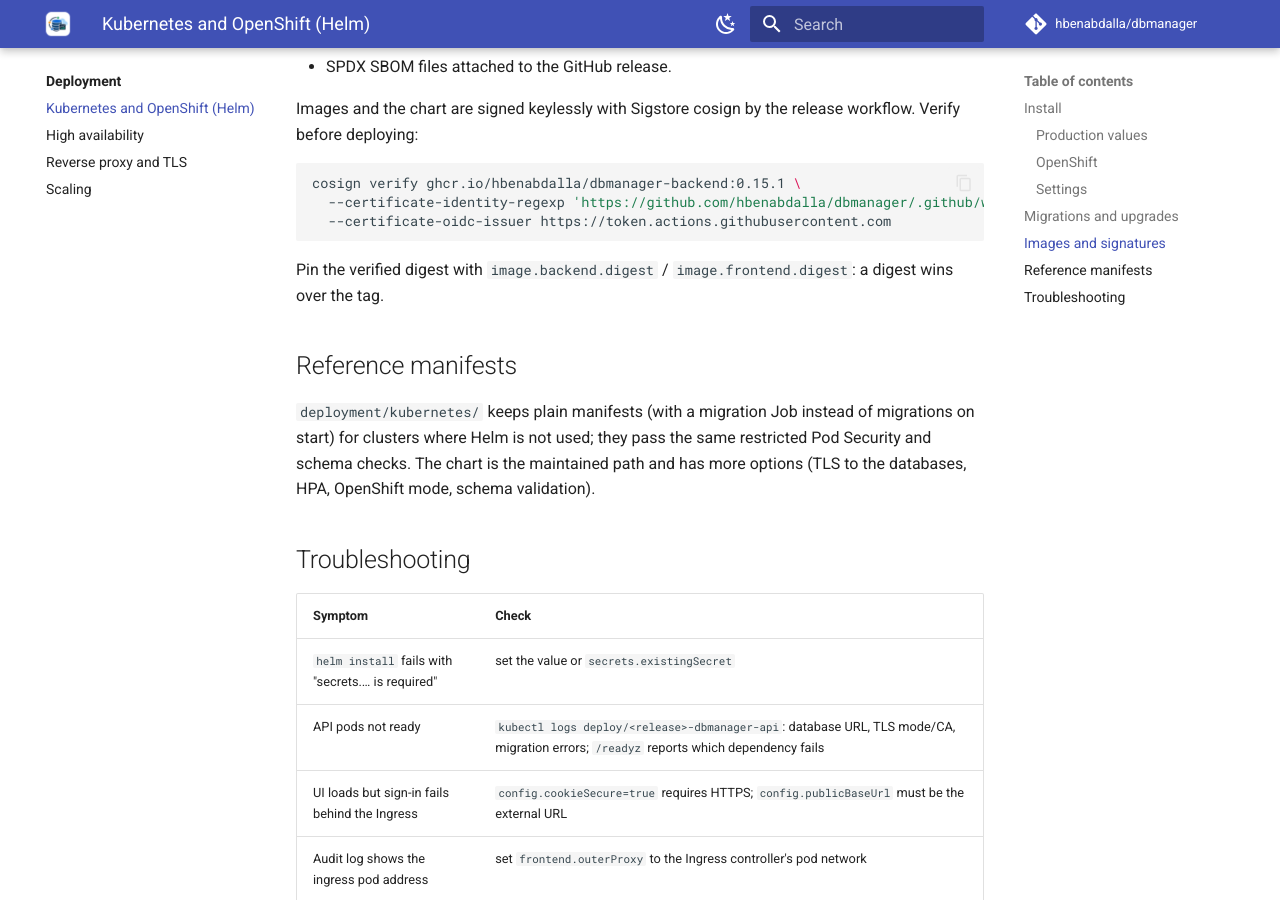
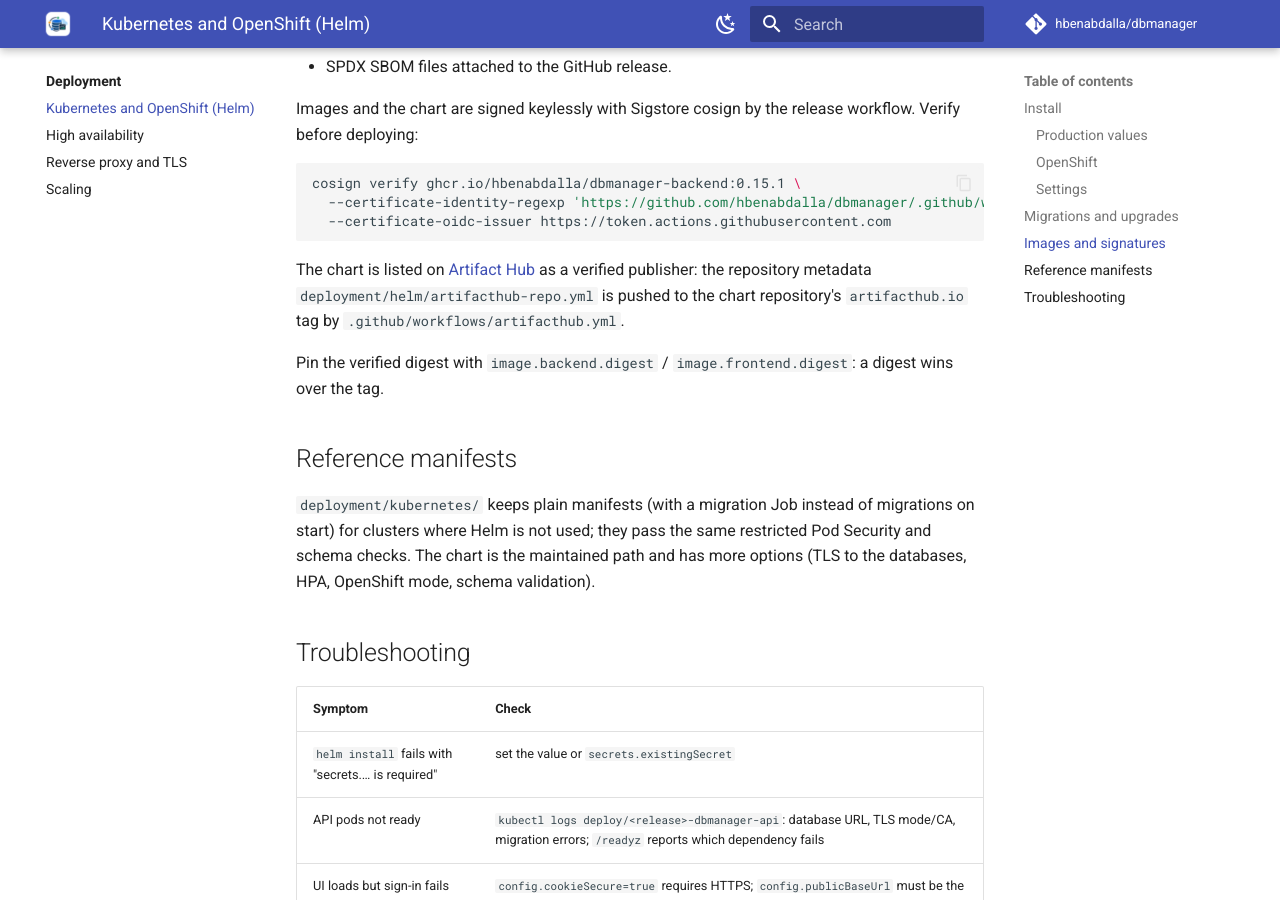
Before and after one commit to hbenabdalla/dbmanager, an MkDocs documentation site: the page built from docs/deployment/kubernetes-helm.md, in a window 1280 px wide and 900 px high, scrolled down 3337 px. Built offline with MkDocs 1.6.1 and Material for MkDocs 9.7.7, drawn with Linux system fonts in a browser that asks for light colours; comment, search, counter and statistics services are not loaded.

Commit message:
Artifact Hub: repository metadata for the OCI chart (verified publisher)
deployment/helm/artifacthub-repo.yml with the Artifact Hub repository ID and owner,
pushed to ghcr.io/hbenabdalla/charts/dbmanager:artifacthub.io by a new workflow
(on change and on demand).

Co-Authored-By: Claude Opus 5.5 <noreply@anthropic.com>
Claude-Session: https://claude.ai/code/session_01L83DvhRutAHLgcsaSBa8D7

````diff
--- a/docs/deployment/kubernetes-helm.md
+++ b/docs/deployment/kubernetes-helm.md
@@ -136,6 +136,10 @@ cosign verify ghcr.io/hbenabdalla/dbmanager-backend:0.15.1 \
   --certificate-oidc-issuer https://token.actions.githubusercontent.com
 ```
 
+The chart is listed on [Artifact Hub](https://artifacthub.io/) as a verified publisher: the
+repository metadata `deployment/helm/artifacthub-repo.yml` is pushed to the chart repository's
+`artifacthub.io` tag by `.github/workflows/artifacthub.yml`.
+
 Pin the verified digest with `image.backend.digest` / `image.frontend.digest`: a digest wins over
 the tag.
 
````
Also changed, not shown: 2 other files.
